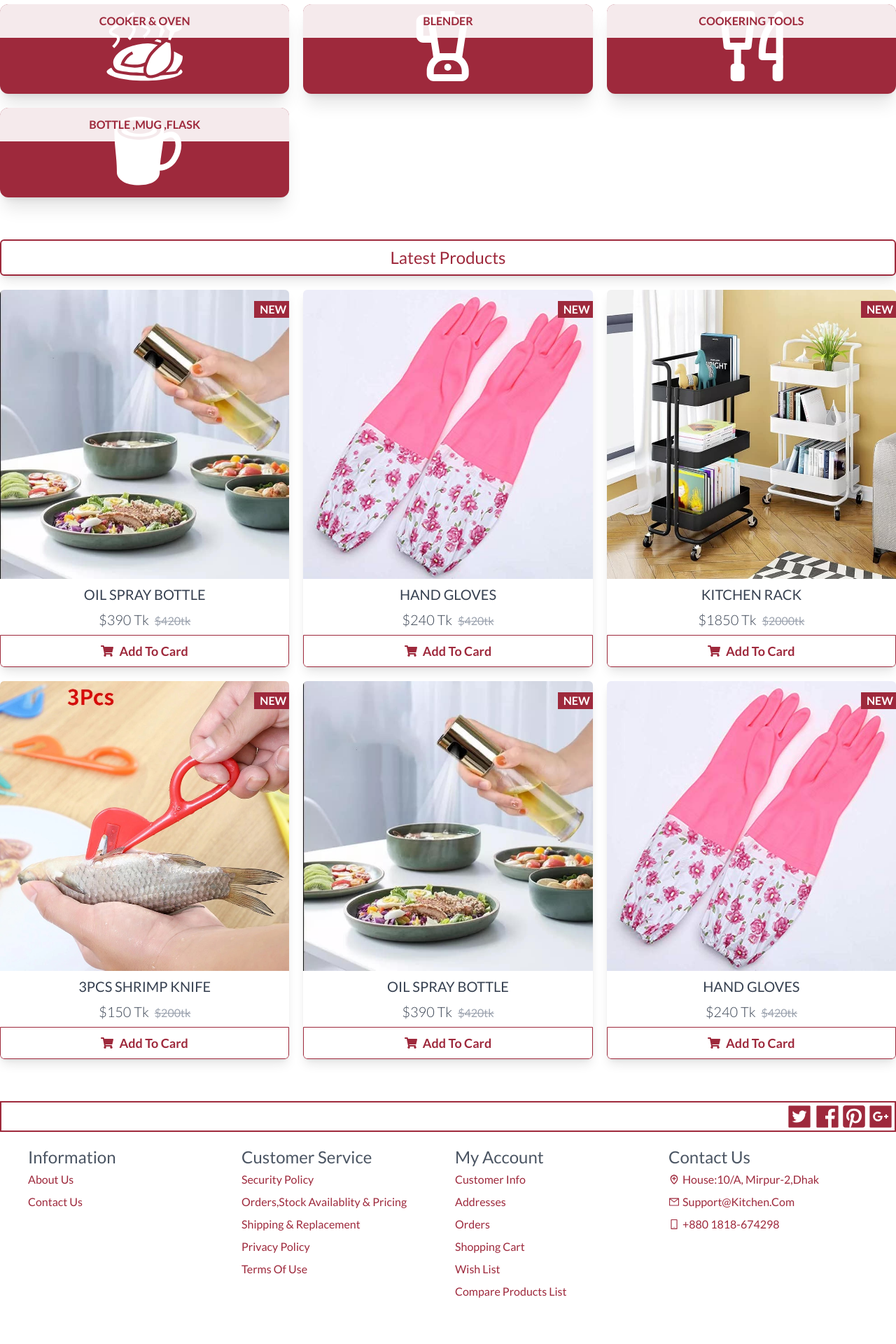
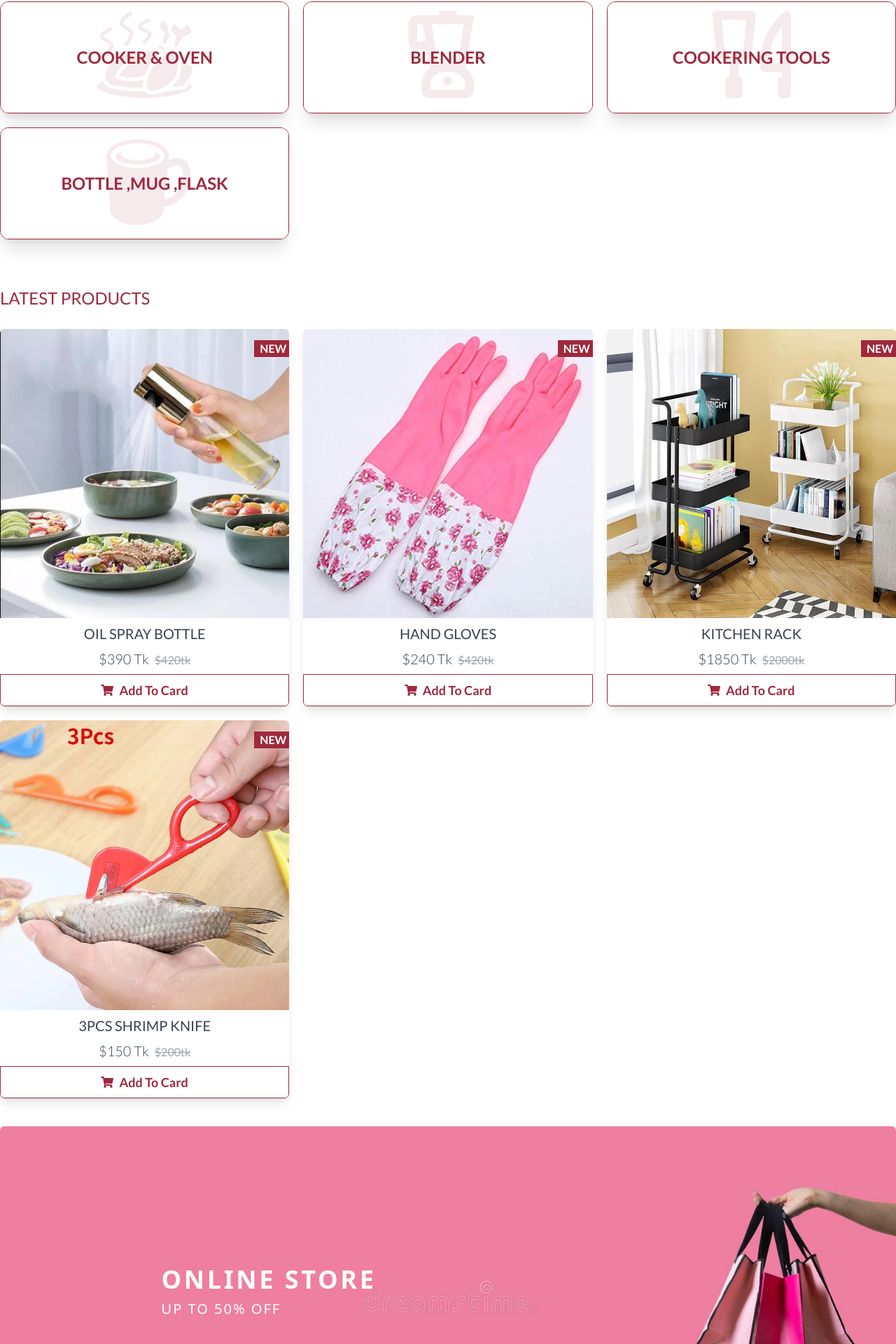
Before and after one commit to mizanurhasan0/Livekitchen, a React (Create React App) app in the folder kitchine/: page / in a window 1280 px wide. Shown: the part 746-2666 px from the top of the page at 70% size. Built offline with nearby package versions, Linux system fonts and the light colour scheme.

Commit message:
rededesign and some change

```diff
--- a/kitchine/src/App.js
+++ b/kitchine/src/App.js
@@ -4,7 +4,7 @@ import RoutingCon from "./Layout/Routing/RoutingCon";
 
 function App() {
   return (
-    <div className="App bg-bg">
+    <div className=" bg-bg">
       <Navbar />
       <RoutingCon />
       <Footer />
--- a/kitchine/src/Assets/Index.js
+++ b/kitchine/src/Assets/Index.js
@@ -11,6 +11,8 @@ const rack2=require("./productImg/rack2.jpg")
 const rack3=require("./productImg/rack3.jpg")
 //
 const knif1=require("./productImg/knif1.jpg")
+
+const banner4 =require ("./banner4.jpg")
 export {
- oil1,oil2,oil3,gloves1,gloves2,gloves3,rack1,rack2,rack3,knif1
+ oil1,oil2,oil3,gloves1,gloves2,gloves3,rack1,rack2,rack3,knif1,banner4
 };
--- a/kitchine/src/Components/Categories/Categoies.jsx
+++ b/kitchine/src/Components/Categories/Categoies.jsx
@@ -5,23 +5,23 @@ import { CategoryLists } from "../Shares/StaticData";
 const Categoies = () => {
   return (
     <div className="container my-10  font-Lato">
-      <h1 className="text-2xl capitalize  text-primary border-2 border-primary text-center py-2 rounded-md ">
+      <h1 className="text-2xl uppercase  text-primary  text-left py-2 rounded-md ">
         Kitchen & dining category
       </h1>
       <div className="mt-5 grid grid-cols-1 md:grid-cols-2 xl:grid-cols-3 2xl:grid-cols-4  gap-5 ">
         {CategoryLists.map((item, i) => (
           <div
             key={i}
-            className="relative group hover:shadow-lg bg-primary h-32 rounded-xl overflow-hidden shadow-xl cursor-pointer flex flex-col items-center"
+            className="relative group hover:shadow-lg border border-primary h-40 rounded-xl overflow-hidden shadow-xl cursor-pointer flex flex-col items-center"
           >
             <h1
-              className="absolute  text-md text-primary font-bold uppercase text-center py-3 px-5
+              className="absolute  text-2xl text-primary font-bold uppercase text-center h-full flex items-center justify-center
         w-full bg-txt bg-opacity-90 group-hover:opacity-0 duration-500"
             >
               {item.name}
             </h1>
 
-            <item.icon className="w-full h-full mb-2  text-txt  group-hover:scale-110 duration-500" />
+            <item.icon className="w-full h-full mb-2  text-primary  group-hover:scale-110 duration-500" />
           </div>
         ))}
       </div>
--- a/kitchine/src/Components/Details/ProductInfo.jsx
+++ b/kitchine/src/Components/Details/ProductInfo.jsx
@@ -28,7 +28,7 @@ export const ProductInfo = () => {
   };
 
   return (
-    <div className=" justify-items-center max-w-7xl mx-auto mb-10 ">
+    <div className=" mb-10 ">
       <div className="md:grid grid-cols-5 gap-5 text-center md:text-start space-y-5">
         {/* mx-[80px] */}
         <div className="col-span-3 grid grid-rows-6 h-[30rem] ">
--- a/kitchine/src/Components/Details/ProductSpec.jsx
+++ b/kitchine/src/Components/Details/ProductSpec.jsx
@@ -4,7 +4,7 @@ const ProductSpec = () => {
   const [toggleState, setToggleState] = useState(1);
   // console.log(ProductsData[0]);
   return (
-    <div className="py-10 mx-auto justify-items-center max-w-7xl">
+    <div className="py-10 ">
       <div className="">
         <div className="flex text-gray-500 font-bold">
           <button
--- a/kitchine/src/Components/Footer/Footer.jsx
+++ b/kitchine/src/Components/Footer/Footer.jsx
@@ -13,7 +13,7 @@ import { FooterInfo } from "../Shares/StaticData";
 const Footer = () => {
   return (
     <div className="my-10 font-Lato container">
-      <div className="border-2 border-primary flex justify-end ">
+      <div className="flex justify-end border-b-2 border-primary">
         <span className="flex items-center text-primary">
           <AiFillTwitterSquare className="w-10 h-10 " />
           <AiFillFacebook className="w-10 h-10 " />
--- a/kitchine/src/Components/Navbar/Navbar.jsx
+++ b/kitchine/src/Components/Navbar/Navbar.jsx
@@ -1,7 +1,9 @@
 import React, { useState } from "react";
 import { IoIosMenu, IoMdClose } from "react-icons/io";
-import {NavItems} from "../Shares/StaticData"
-import logo from "../../Assets/logo.png"
+import { AiOutlineShopping } from "react-icons/ai";
+
+import { NavItems } from "../Shares/StaticData";
+import logo from "../../Assets/logo.png";
 import { Link } from "react-router-dom";
 const Navbar = () => {
   let [open, setOpen] = useState(false);
@@ -11,13 +13,17 @@ const Navbar = () => {
       <div className="bg-primary">
         <div className="md:container md:flex items-center justify-between md:px-10 px-7">
           <div className="rounded-full overflow-hidden h-12 w-12 ">
-          <img src={logo} alt="logo"/>
+            <img src={logo} alt="logo" />
           </div>
           <div
             className="md:hidden absolute right-8 top-2 cursor-pointer"
             onClick={() => setOpen(!open)}
           >
-          {open ? <IoMdClose className="text-3xl"/> : <IoIosMenu className="text-3xl"/>}
+            {open ? (
+              <IoMdClose className="text-3xl" />
+            ) : (
+              <IoIosMenu className="text-3xl" />
+            )}
           </div>
           <ul
             className={`${
@@ -32,11 +38,17 @@ const Navbar = () => {
                     -mt-7 md:-z-10 bg-primary rotate-45"
               ></div>
             </div>
-          {NavItems.map((link,i) => (
-            <li key={i} className="md:ml-8 md:my-0 md:py-4 text-xl my-4 uppercase">
+            {NavItems.map((link, i) => (
+              <li
+                key={i}
+                className="md:ml-8 md:my-0 md:py-4 text-xl my-4 uppercase"
+              >
                 <Link to={link.link}>{link.name}</Link>
               </li>
             ))}
+            <li className="md:ml-8 md:my-0 md:py-4 text-xl my-4">
+              <AiOutlineShopping />
+            </li>
           </ul>
         </div>
       </div>
--- a/kitchine/src/Components/New&SugPro/NewSugPro.jsx
+++ b/kitchine/src/Components/New&SugPro/NewSugPro.jsx
@@ -5,11 +5,11 @@ import { ProductsData } from "../Shares/StaticData.js";
 export default function NewSugPro({ title }) {
   return (
     <div className="container font-Lato py-5 ">
-      <h1 className="text-2xl capitalize  text-primary text-center py-2 mb-5 rounded-md border-2 border-primary shadow-lg">
+      <h1 className="text-2xl uppercase  text-primary text-left py-2 mb-5 ">
         {title}
       </h1>
-      <div className=" grid grid-cols-1 md:grid-cols-2  xl:grid-cols-3 gap-5 justify-items-center">
-        {ProductsData.map((product, key) => (
+      <div className=" grid grid-cols-1 md:grid-cols-2  xl:grid-cols-3 2xl:grid-cols-4 gap-5 justify-items-center">
+        {ProductsData.slice(0,4).map((product, key) => (
           <div key={key}>
             <Product cardInfo={product} />
           </div>
--- a/kitchine/src/Components/Shares/StaticData.js
+++ b/kitchine/src/Components/Shares/StaticData.js
@@ -1,4 +1,4 @@
-import { AiOutlineMail, AiOutlinePhone } from "react-icons/ai";
+import { AiOutlineMail, AiOutlinePhone,AiOutlineShopping } from "react-icons/ai";
 import { GoLocation } from "react-icons/go";
 import { GiChickenOven } from "react-icons/gi";
 import { MdOutlineBlender } from "react-icons/md";
@@ -24,7 +24,6 @@ let NavItems = [
   { name: "HOME", link: "/" },
   { name: "Shops", link: "/shops" },
   { name: "ABOUT", link: "/" },
-  { name: "BLOG'S", link: "/" },
   { name: "CONTACT", link: "/" },
 ];
 
--- a/kitchine/src/Pages/Home.jsx
+++ b/kitchine/src/Pages/Home.jsx
@@ -1,14 +1,23 @@
 import React from "react";
+import { banner4 } from "../Assets/Index";
 import SliderImage from "../Components/Banner/SliderImage";
 import Categoies from "../Components/Categories/Categoies";
-import Footer from "../Components/Footer/Footer";
 import NewSugPro from "../Components/New&SugPro/NewSugPro";
 export default function Home() {
   return (
-    <div className=" flex flex-col">
+    <div className="">
       <SliderImage />
       <Categoies />
-      <NewSugPro title="latest Products" />
+      <NewSugPro title="latest Products " />
+      <div className="container relative my-5 rounded-md overflow-hidden">
+        <img src={banner4} alt="banner"/>
+        <div className="absolute text-txt top-1/2 left-[30%] transform
+        -translate-x-1/2 -translate-y-1/2 uppercase space-y-2 ">
+          <h1 className="text-4xl  font-semibold tracking-widest">Online Store</h1>
+          <p className="text-xl tracking-widest">Up to 50% off</p>
+        </div>
+      </div>
+      <NewSugPro title="Top new Arrival " />
     </div>
   );
 }
--- a/kitchine/src/Pages/ProductDetail.jsx
+++ b/kitchine/src/Pages/ProductDetail.jsx
@@ -6,7 +6,7 @@ import NewSugPro from "../Components/New&SugPro/NewSugPro";
 
 export const ProductDetail = () => {
   return (
-    <div className="pt-16 ">
+    <div className="container pt-16 ">
       <ProductInfo />
       {/*  footer */}
 
```
Also changed, not shown: kitchine/src/Assets/banner1.jpg, kitchine/src/Assets/banner4.jpg (added). Lines whose indentation alone changed are shown as unchanged.
